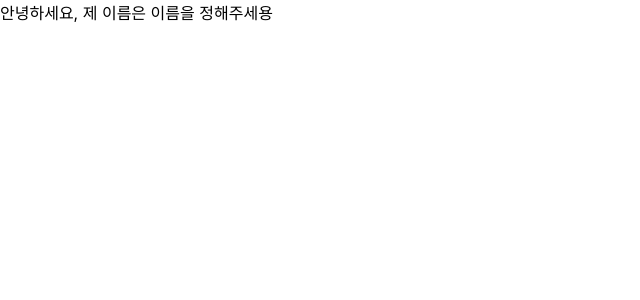
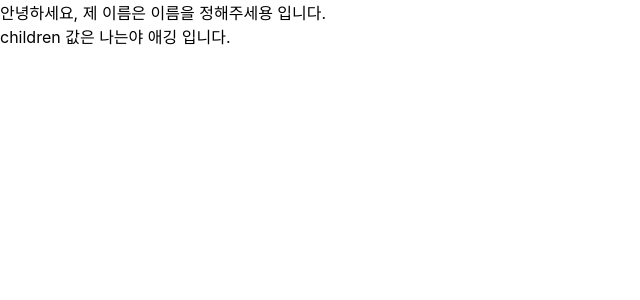
Before and after one commit to winternuary/React, a React (Create React App) app in the folder practice/: page / in a window 1280 px wide. Shown: the top 300 px of the page, without its empty margins (0-640 px from the left). Built offline with nearby package versions, Linux system fonts and the light colour scheme.

Commit message:
태그 사이의 내용 보여주기

```diff
--- a/practice/src/App.js
+++ b/practice/src/App.js
@@ -1,7 +1,7 @@
 import MyComponent from "./MyComponent";
 
 function App() {
-  return <MyComponent />;
+  return <MyComponent>나는야 애깅</MyComponent>;
 }
 
 export default App;
--- a/practice/src/MyComponent.js
+++ b/practice/src/MyComponent.js
@@ -1,6 +1,12 @@
 const MyComponent = (props) => {
   // props -> properties를 줄인 표현으로 컴포넌트 속성을 설정할 때 사용하는 요소
-  return <div>안녕하세요, 제 이름은 {props.name}</div>;
+  return (
+    <div>
+      안녕하세요, 제 이름은 {props.name} 입니다.
+      <br />
+      children 값은 {props.children} 입니다.
+    </div>
+  );
 };
 
 MyComponent.defaultProps = {
```
